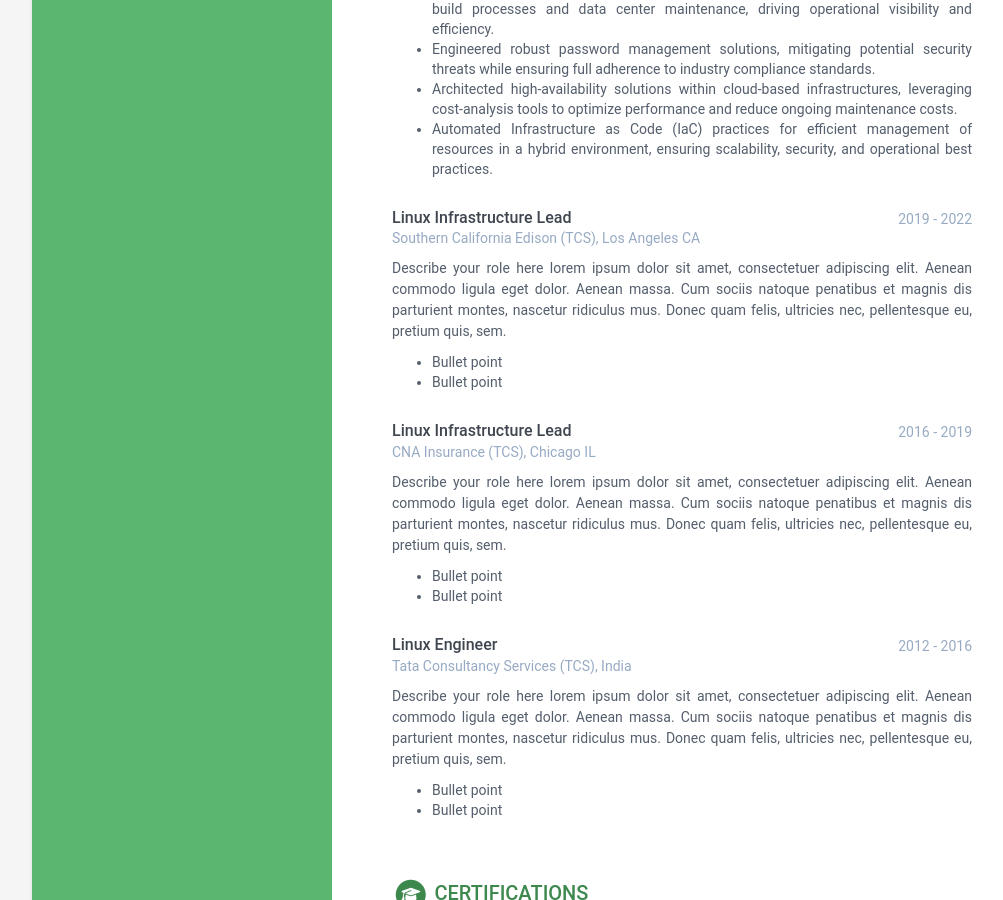
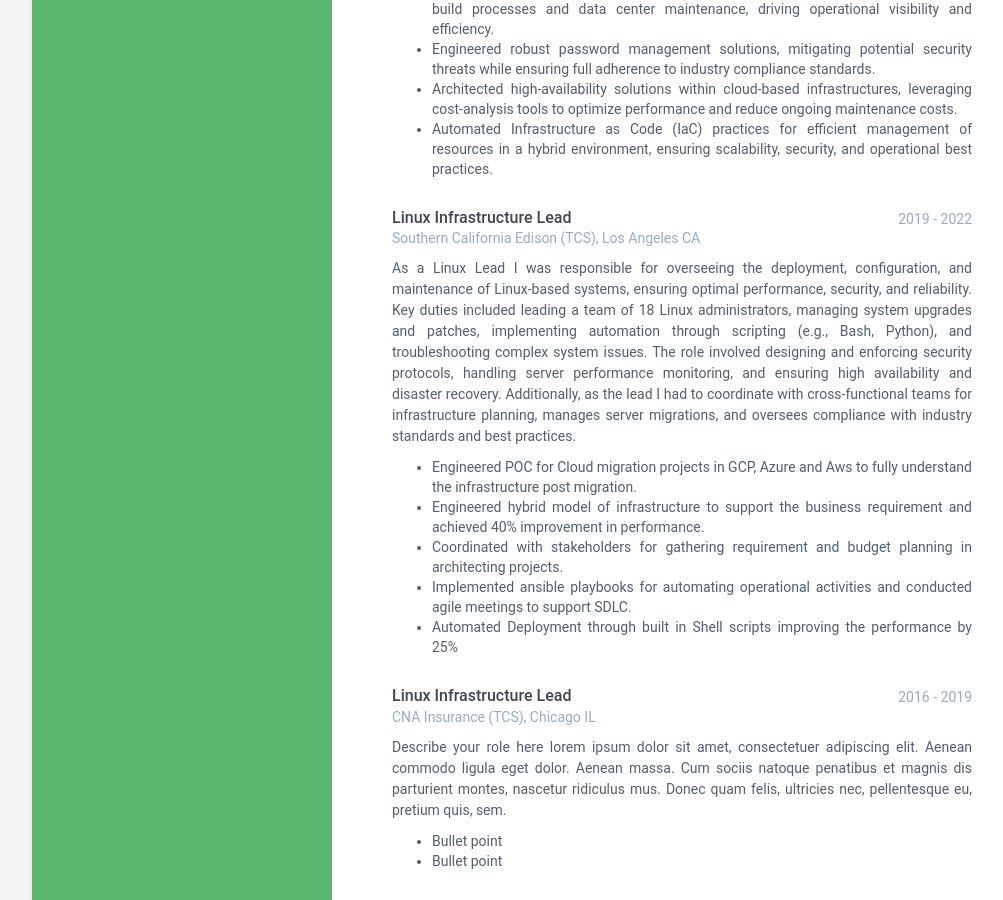
Before and after one commit to Jananimpg/portfolio, a Jekyll site: the page built from index.html, in a window 1280 px wide and 900 px high, scrolled down 1554 px. Shown: the whole window, without its empty margins (108-1111 px from the left). Built offline with Jekyll 4.4.1, drawn with Linux system fonts in a browser that asks for light colours.

Commit message:
Update data.yml

```diff
--- a/_data/data.yml
+++ b/_data/data.yml
@@ -120,13 +120,12 @@ experiences:
     time: 2019 - 2022
     company: Southern California Edison (TCS), Los Angeles CA
     details: |
-      Describe your role here lorem ipsum dolor sit amet, consectetuer
-      adipiscing elit. Aenean commodo ligula eget dolor. Aenean massa.
-      Cum sociis natoque penatibus et magnis dis parturient montes,
-      nascetur ridiculus mus. Donec quam felis, ultricies nec,
-      pellentesque eu, pretium quis, sem.
-        - Bullet point
-        - Bullet point
+      As a Linux Lead I was responsible for overseeing the deployment, configuration, and maintenance of Linux-based systems, ensuring optimal performance, security, and reliability. Key duties included leading a team of 18 Linux administrators, managing system upgrades and patches, implementing automation through scripting (e.g., Bash, Python), and troubleshooting complex system issues. The role involved designing and enforcing security protocols, handling server performance monitoring, and ensuring high availability and disaster recovery. Additionally, as the lead I had to coordinate with cross-functional teams for infrastructure planning, manages server migrations, and oversees compliance with industry standards and best practices.
+        - Engineered POC for Cloud migration projects in GCP, Azure and Aws to fully understand the infrastructure post migration.
+        - Engineered hybrid model of infrastructure to support the business requirement and achieved 40% improvement in performance.
+        - Coordinated with stakeholders for gathering requirement and budget planning in architecting projects.
+        - Implemented ansible playbooks for automating operational activities and conducted agile meetings to support SDLC.
+        - Automated Deployment through built in Shell scripts improving the performance by 25%
 
   - role: Linux Infrastructure Lead
     time: 2016 - 2019
```
